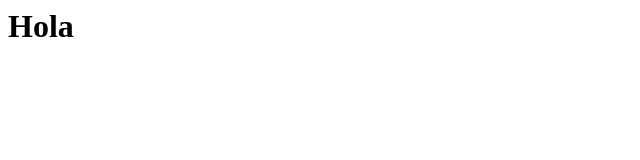
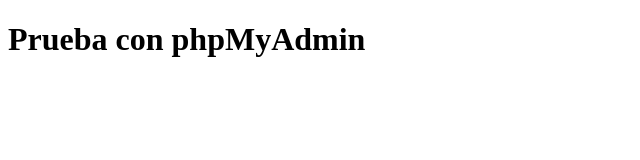
Before and after one commit to javierperezramirez/t3, a plain HTML site: page index.html in a window 1280 px wide. Shown: the whole page, without its empty margins (0-640 px from the left). Drawn offline with Linux system fonts and the light colour scheme.

Commit message:
Update index.html

```diff
--- a/index.html
+++ b/index.html
@@ -1,7 +1,12 @@
-<html>
-   <head>
-   </head>
-   <body>
-      <h1>Hola</h1>
-   </body>
+<!DOCTYPE html>
+<html lang="en">
+<head>
+    <meta charset="UTF-8">
+    <meta http-equiv="X-UA-Compatible" content="IE=edge">
+    <meta name="viewport" content="width=device-width, initial-scale=1.0">
+    <title>Pagina de Prueba</title>
+</head>
+<body>
+    <h1>Prueba con phpMyAdmin</h1>
+</body>
 </html>
```
